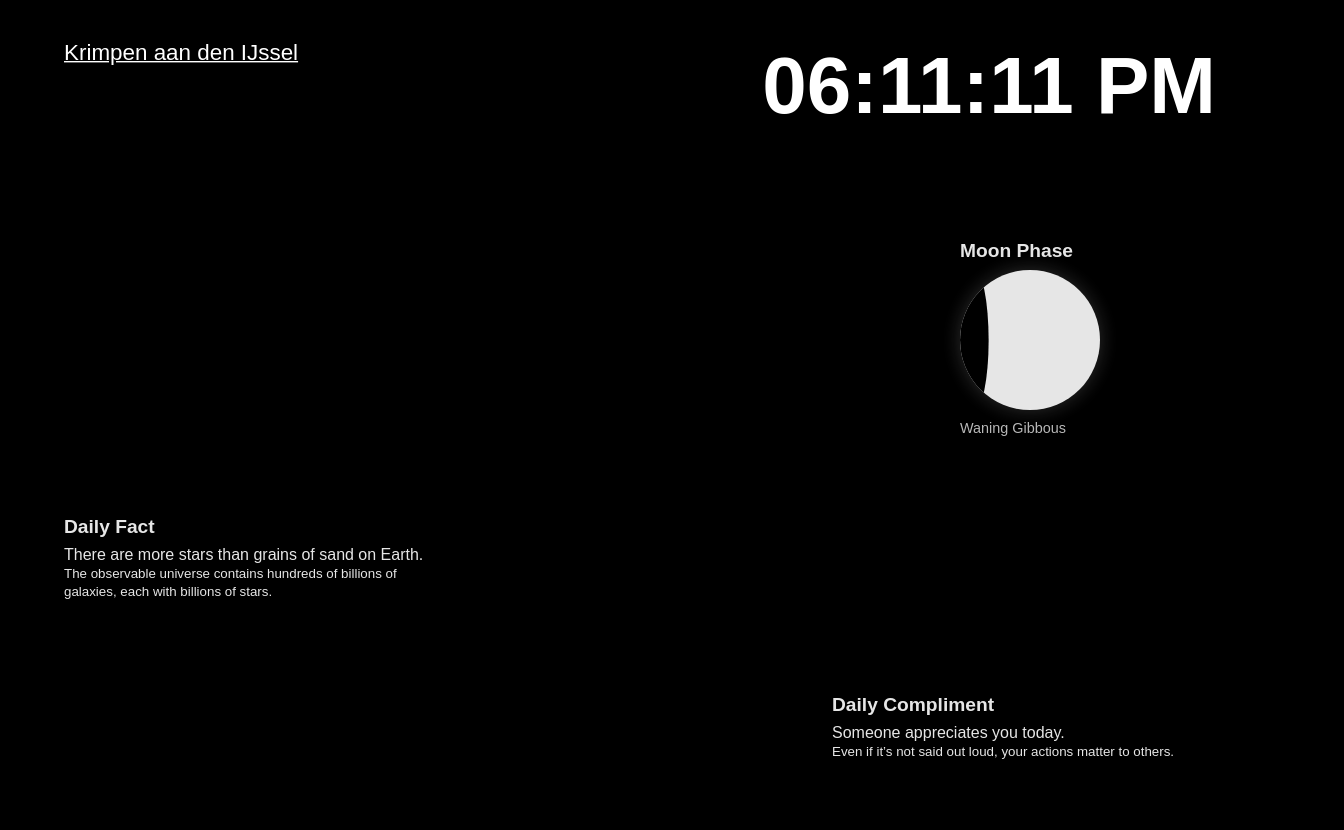
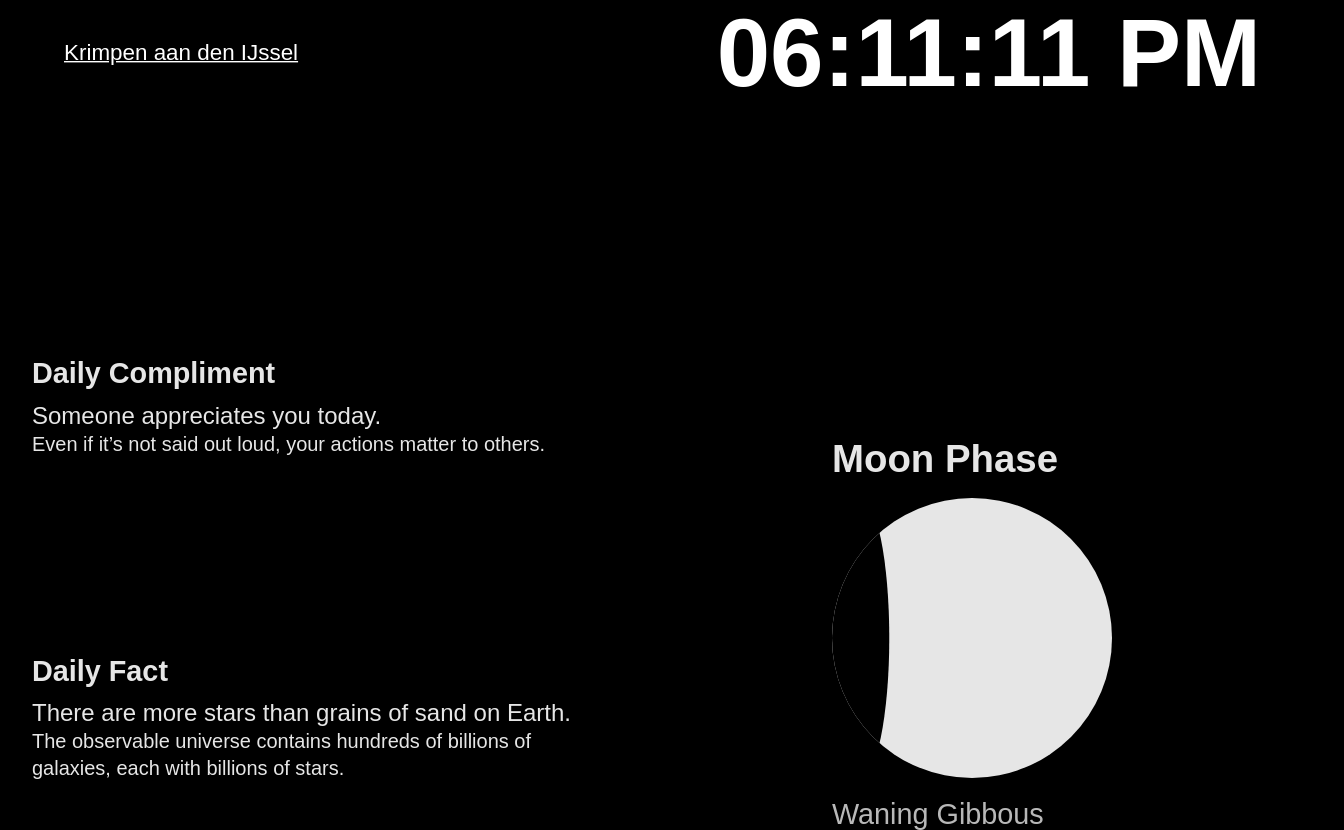
Before and after one commit to joepkaakidje/SmartMirror, a plain HTML site: page index.html in a window 1280 px wide. Shown: the whole page, 1344 px wide, since content can reach past the window. Before the commit the page ends 800 px from the top, so only its background shows below. Drawn offline with Linux system fonts and the light colour scheme; a script that the page names is missing.

Commit message:
Refresher

```diff
--- a/index.html
+++ b/index.html
@@ -61,6 +61,10 @@
         }(document,'script','weatherwidget-io-js');
     </script>
 
-    <script type="module" src="script.js"></script>
+    <script type="module" src="script.js">
+        setTimeout(function(){
+   window.location.reload(1);
+}, 10000);
+    </script>
 </body>
 </html>
--- a/style.css
+++ b/style.css
@@ -20,10 +20,11 @@ p {
 /* CLOCK */
 #clock {
     position: absolute;
-    top: 5vh;
+    top: 1vh;
     right: 5vw;
     font-size: 5rem;
     font-weight: bold;
+    transform: scale(1.2);
 }
 
 /* WEATHER */
@@ -49,9 +50,10 @@ a {
 /* MOON CONTAINER */
 #moon {
     position: absolute;
-    top: 30vh;
+    top: 67vh;
     right: 5vw;
     width: 20vw;
+    transform: scale(2);
 }
 
 /* OUTER MOON CIRCLE */
@@ -62,7 +64,7 @@ a {
     background: white;
     position: relative;
     overflow: hidden;
-    box-shadow: 0 0 20px rgba(255,255,255,0.2);
+
 }
 
 /* DARK SHADOW LAYER */
@@ -83,6 +85,7 @@ a {
     margin-top: 10px;
     font-size: 0.9rem;
     opacity: 0.8;
+    color: white;
 }
 
 
@@ -90,17 +93,19 @@ a {
 /* FACT */
 #fact {
     position: absolute;
-    bottom: 25vh;
-    left: 5vw;
+    bottom: 5vh;
+    left: 10vw;
     width: 30vw;
+    transform: scale(1.5);
 }
 
 /* COMPLIMENT */
 #compliment {
     position: absolute;
-    bottom: 5vh;
-    right: 5vw;
+    bottom: 45vh;
+    left: 10vw;
     width: 30vw;
+    transform: scale(1.5);
 }
 
 .box {
```
